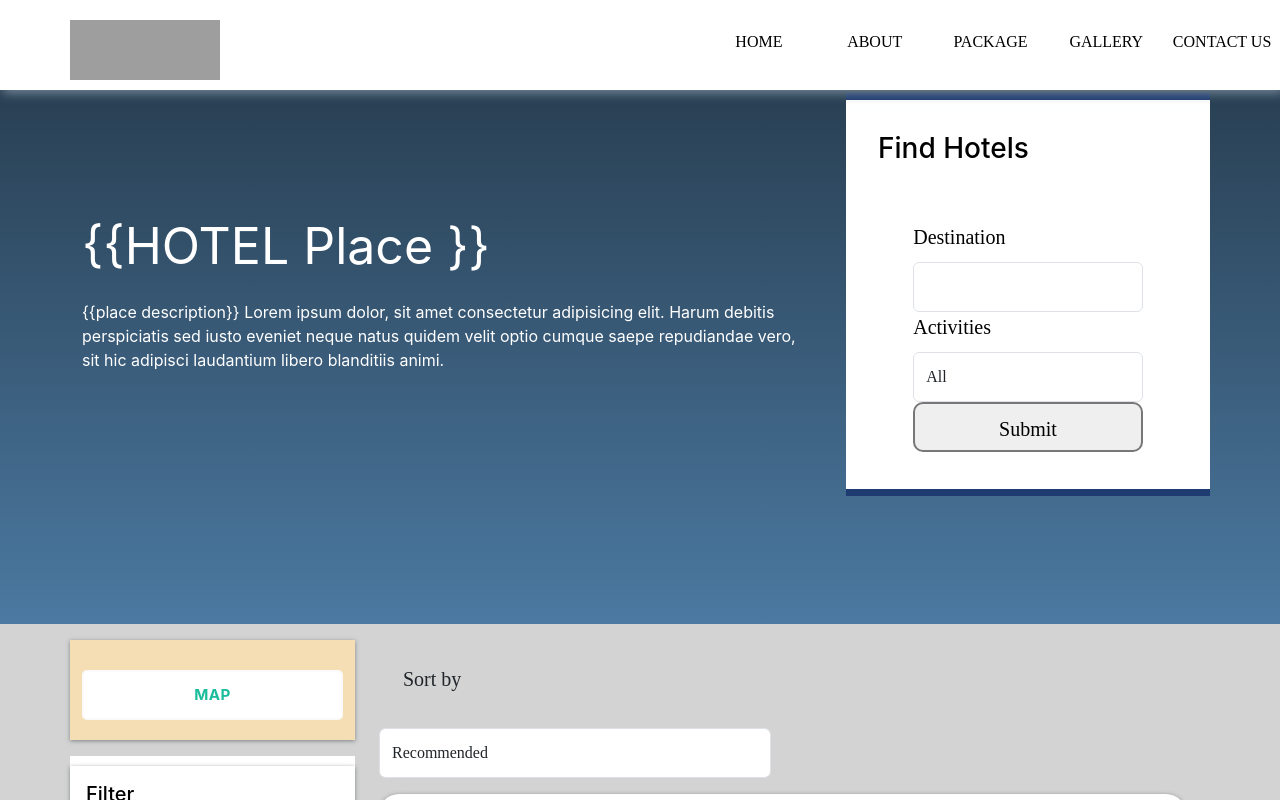
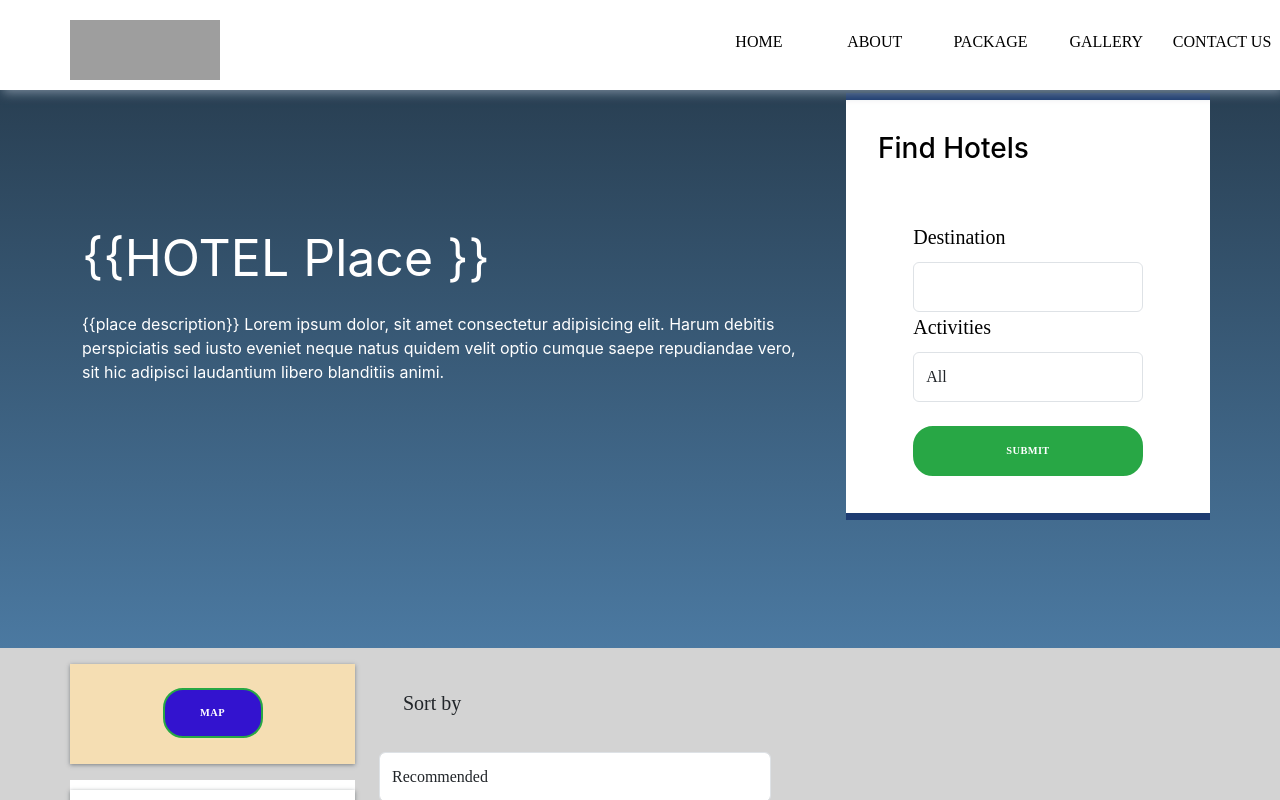
Before and after one commit to nigammishra/tourism-management-system, a React (Create React App) app: page /Package in a window 1280 px wide. Shown: the top 800 px of the page. Built offline with nearby package versions, Linux system fonts and the light colour scheme; grey boxes are pictures that could not be loaded.

Commit message:
add new doccument

```diff
--- a/src/App.css
+++ b/src/App.css
@@ -1695,7 +1695,7 @@ ul {
   }
 }
 
-svg {
+.sv {
   position: absolute;
   left: 0;
   bottom: 0;
@@ -2430,6 +2430,20 @@ h3 {
   text-transform: uppercase;
   color: #fff;
   background-color: #28a745;
+  border-color: #28a745;
+}
+.bttnn {
+  width: 100px;
+  border-radius: 20px;
+  cursor: pointer;
+  margin-top: 1.5rem;
+  padding: 0.75rem 1.5rem;
+  font-size: 0.65rem;
+  font-weight: bold;
+  letter-spacing: 0.025rem;
+  text-transform: uppercase;
+  color: #fff;
+  background-color: #3313cf;
   border-color: #28a745;
 }
 .map-btn {
@@ -2615,23 +2629,7 @@ fieldset {
 	display: block;
 	margin: 0 auto;
 }
-
-
-
-
-.coet {
-  margin-top: 10%;
-  position: sticky;
-  width: 100%;
-  min-height: 100vh;
-  padding: 2rem;
-  background-color: #fafafa;
-  overflow: hidden;
-  display: flex;
-  align-items: center;
-  justify-content: center;
-}
-
+/* contact-form */
 .form {
   /* position: absolute; */
   width: 100%;
@@ -2774,7 +2772,18 @@ textarea.input {
   pointer-events: none;
   z-index: 500;
 }
-
+.coet {
+  margin-top: 10%;
+  position: sticky;
+  width: 100%;
+  min-height: 100vh;
+  padding: 2rem;
+  background-color: #fafafa;
+  overflow: hidden;
+  display: flex;
+  align-items: center;
+  justify-content: center;
+}
 .input-coet span:before,
 .input-coet span:after {
   content: "";
--- a/src/pages/Contact.js
+++ b/src/pages/Contact.js
@@ -57,22 +57,22 @@ const Contact = () => {
           <div className="input-container">
             <input type="text" name="name" className="input" />
             <label htmlFor>Username</label>
-            <span>Username</span>
+
           </div>
           <div className="input-container">
             <input type="email" name="email" className="input" />
             <label htmlFor>Email</label>
-            <span>Email</span>
+
           </div>
           <div className="input-container">
             <input type="tel" name="phone" className="input" />
             <label htmlFor>Phone</label>
-            <span>Phone</span>
+
           </div>
           <div className="input-container textarea">
             <textarea name="message" className="input" defaultValue={""} />
             <label htmlFor>Message</label>
-            <span>Message</span>
+
           </div>
           <input type="submit" defaultValue="Send" className="btn" />
         </form>
--- a/src/pages/Gallery.js
+++ b/src/pages/Gallery.js
@@ -66,7 +66,7 @@ const Gallery = () => {
       </h2>
     </div>
     <img style={{height:'300px',width:'500px'}} className='galog' src={logo} />
-    <svg xmlns="http://www.w3.org/2000/svg" xmlnsXlink="http://www.w3.org/1999/xlink" viewBox="0 24 150 28" preserveAspectRatio="none">
+    <svg className='sv' xmlns="http://www.w3.org/2000/svg" xmlnsXlink="http://www.w3.org/1999/xlink" viewBox="0 24 150 28" preserveAspectRatio="none">
     <defs>
       <path id="gentle-wave" d="M-160 44c30 0
   58-18 88-18s
@@ -318,7 +318,7 @@ const Gallery = () => {
                   {/* <h3 data-title="Top Services">Top Services</h3> */}
                   <div className="wt-separator bg-primarys" />
                   <div className="wt-separator2 bg-primarys" />
-                  <p className='gall'>MOST POPULAR PHOTO'S OF 2K14</p>
+                  <p className='gall'>MOST POPULAR PHOTO'S OF 2024</p>
                 </div>
                 {/* TITLE END*/}
                 <div className="section-content" style={{position:'sticky'}}>
--- a/src/pages/Package.js
+++ b/src/pages/Package.js
@@ -65,7 +65,7 @@ const Package = () => {
                         <div className="col-md-12">
                           <input
                             type="submit"
-                            className="btnn btn-primary btn-block"
+                            className="bttn"
                             defaultValue="Find"
                           />
                         </div>
@@ -85,7 +85,7 @@ const Package = () => {
                       <input
                         name="map"
                         id
-                        className="btn btn-outline-secondary map-btn"
+                        className="bttnn "
                         type="button"
                         defaultValue="map"
                       />
```
